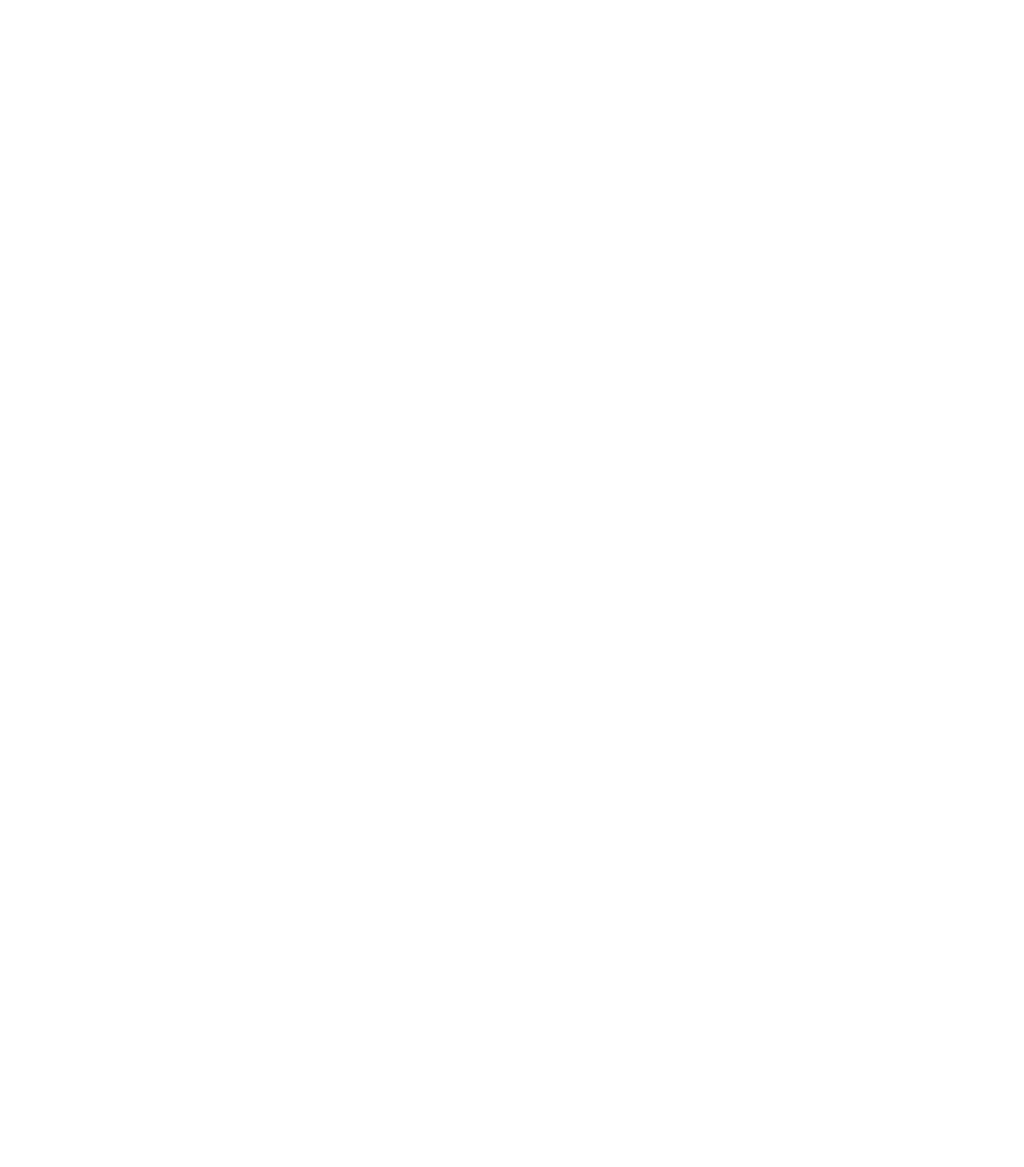
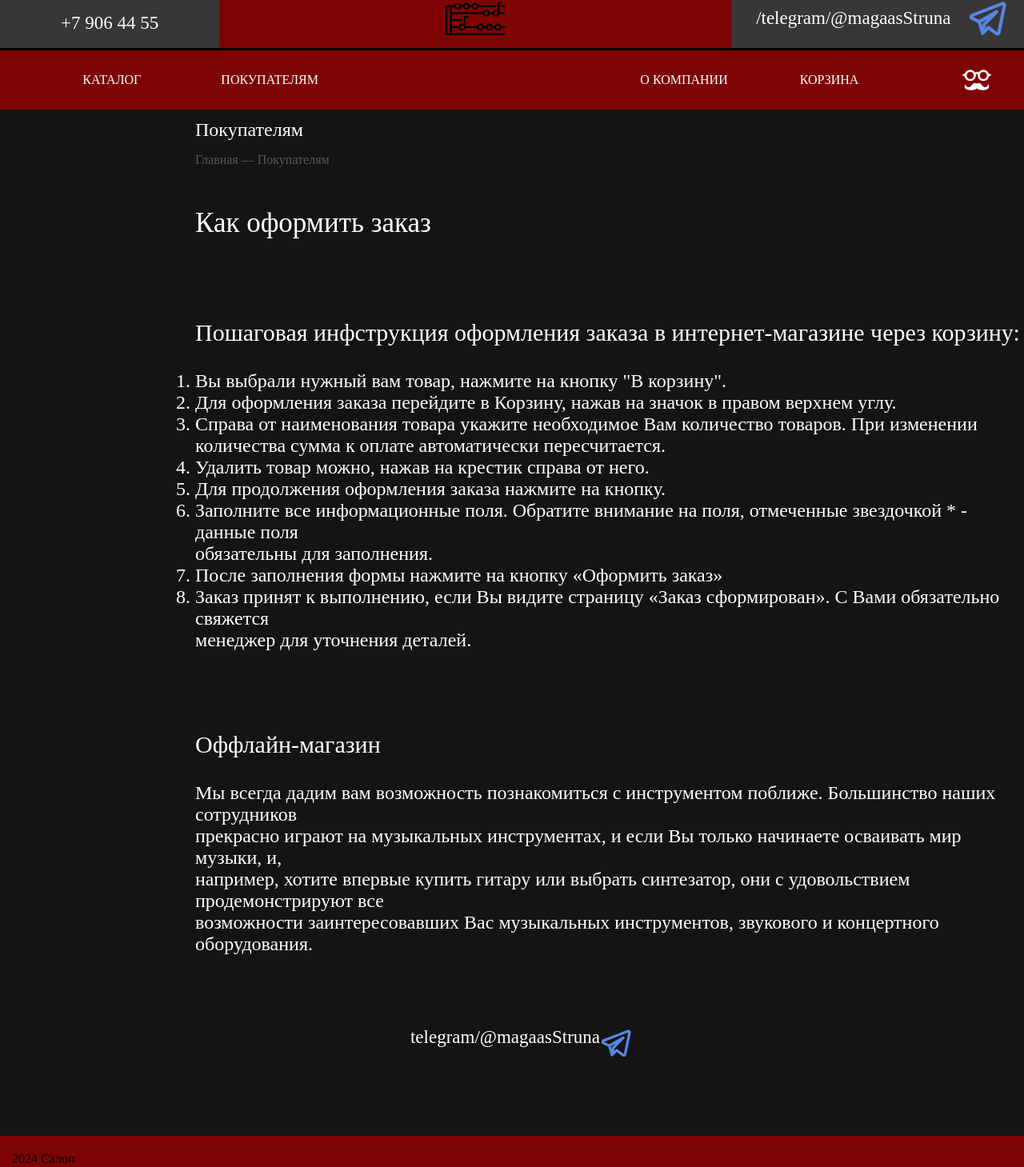
Before and after one commit to Sponk1/Music-shop, a React (Vite) app in the folder strunka/: page /Clients in a window 1280 px wide. Before the commit this address had no page. Shown: the part 14-1473 px from the top of the page at 80% size. Before the commit the page ends 800 px from the top, so only its background shows below. Built offline with nearby package versions, Linux system fonts and the light colour scheme.

Commit message:
........

```diff
--- a/strunka/src/App.jsx
+++ b/strunka/src/App.jsx
@@ -2,6 +2,7 @@
 import {BrowserRouter as Router, Route, Routes} from 'react-router-dom'
 import Home from './pages/Home'
 import CatalogMain from './pages/CatalogMain'
+import Clients from './pages/Clients'
 
 function App() {
 
@@ -11,6 +12,7 @@
         <Routes>
           <Route path='/' element={<Home />} />
           <Route path='/CatalogMain' element={<CatalogMain />} />
+          <Route path='/Clients' element={<Clients />} />
         </Routes>
       </Router>
     </div>
--- a/strunka/src/components/Header/Header.jsx
+++ b/strunka/src/components/Header/Header.jsx
@@ -4,7 +4,9 @@
 import scripkey from "../../img/scrip-key.svg"
 import tglogo from "../../img/tglogo.svg"
 import profilepic from "../../img/profilepic.svg"
-import CatalogMain from "../../pages/CatalogMain.jsx"
+import CatalogMain from "../../pages/CatalogMain.jsx";
+
+
 
 const Header = () => {
 
@@ -23,8 +25,10 @@
         </div>
             <div className="bottom-head">
                 <nav className="nav-bar-left">
-                    <a href="/CatalogMain">КАТАЛОГ</a>
-                    <a href="#">ПОКУПАТЕЛЯМ</a>
+                    <NavLink to={"/CatalogMain"}>КАТАЛОГ</NavLink>
+                    <NavLink to={"/Clients"}>ПОКУПАТЕЛЯМ</NavLink>
+                    {/* <a href="/CatalogMain">КАТАЛОГ</a> */}
+                    {/* <a href="./Clients">ПОКУПАТЕЛЯМ</a> */}
                 </nav>
                 <nav className="nav-bar-right">
                     <a href="#">О КОМПАНИИ</a>
--- a/strunka/src/components/PageComponents/ForCatalogMain/CatalogBodyMain.jsx
+++ b/strunka/src/components/PageComponents/ForCatalogMain/CatalogBodyMain.jsx
@@ -42,6 +42,7 @@
                         <a href="" className="type-card">
                             <div className="product-photo">
                                 <img src={drums} alt=""/>
+
                             </div>
                         </a>
                     </li>
--- /dev/null
+++ b/strunka/src/components/PageComponents/ForClients/ForClients.jsx
@@ -0,0 +1,53 @@
+import React from "react";
+import { NavLink } from "react-router-dom";
+import "./forClients.css";
+import tglogo from "../../../img/tglogo.svg";
+
+const ForClients = () => {
+    return (
+        <div className="for-clients">
+            <span className="buyers-txt">Покупателям</span>
+            <div className="road-map">
+                <nav>
+                    <NavLink to={'/'}>Главная</NavLink>
+                    <span> &mdash; </span>
+                    <NavLink to={"#"}>Покупателям</NavLink>
+                </nav>
+            </div>
+            <div>
+            <span className="how-to-order">Как оформить заказ</span>
+            <span className="instruction-txt">
+                Пошаговая инфструкция оформления заказа в интернет-магазине через корзину:
+            </span>
+                <ol type="1">
+                    <li>Вы выбрали нужный вам товар, нажмите на кнопку &quot;В корзину&quot;.</li>
+                    <li>Для оформления заказа перейдите в Корзину, нажав на значок в правом верхнем углу.</li>
+                    <li>Справа от наименования товара укажите необходимое Вам количество товаров. При изменении <p>количества сумма к оплате автоматически пересчитается.</p></li>
+                    <li>Удалить товар можно, нажав на крестик справа от него.</li>
+                    <li>Для продолжения оформления заказа нажмите на кнопку.</li>
+                    <li>Заполните все информационные поля. Обратите внимание на поля, отмеченные звездочкой * - данные поля <p>обязательны для заполнения.</p></li>
+                    <li>После заполнения формы нажмите на кнопку «Оформить заказ»</li>
+                    <li>Заказ принят к выполнению, если Вы видите страницу «Заказ сформирован». C Вами обязательно свяжется <p>менеджер для уточнения деталей.</p></li>
+                </ol>
+            </div>
+            <span className="off-shop">Оффлайн-магазин</span>
+            <div className="offline-instruction">
+                <span className="offline-txt">
+                    <p>Мы всегда дадим вам возможность познакомиться с инструментом поближе. Большинство наших сотрудников</p>
+                    <p>прекрасно играют на музыкальных инструментах, и если Вы только начинаете осваивать мир музыки, и,</p>
+                    <p>например, хотите впервые купить гитару или выбрать синтезатор, они с удовольствием продемонстрируют все</p>
+                    <p>возможности заинтересовавших Вас музыкальных инструментов, звукового и концертного оборудования.</p>
+                </span>
+            </div>
+            <div className="tg">
+                <a href="#" className="tg-link">
+                    telegram/@magaasStruna
+                    <img src={tglogo} alt="" />
+                </a>
+
+            </div>
+        </div>
+    );
+}
+
+export default ForClients;
--- /dev/null
+++ b/strunka/src/components/PageComponents/ForClients/forClients.css
@@ -0,0 +1,66 @@
+.for-clients {
+    display: grid;
+    width: 100%;
+    padding-left: 244px;
+    color: white;
+    background: #141414;
+}
+
+.buyers-txt {
+    font-size: 24px;
+    padding-top: 15px;
+}
+
+.road-map nav{
+    margin-top: 15px;
+    color: #575756;
+}
+.road-map a {
+    color: #575756;
+}
+
+.how-to-order {
+    display: flex;
+    flex-direction: column;
+    font-size: 35px;
+    margin-top: 50px;
+}
+
+.instruction-txt {
+    display: flex;
+    margin-top: 100px;
+    font-size: 30px;
+}
+
+ol {
+    margin-top: 30px;
+    font-size: 24px;
+}
+
+.off-shop {
+    display: flex;
+    margin-top: 100px;
+    font-size: 30px;
+}
+
+.offline-txt {
+    display: flex;
+    flex-direction: column;
+    margin-top: 30px;
+    font-size: 24px;
+}
+
+.tg {
+    display: flex;
+    margin-top: 90px;
+    font-size: 24px;
+    align-items: center;
+    justify-content: center;
+    margin-left: -244px;
+    margin-bottom: 100px;
+}
+
+img {
+    width: 40px;
+    height: 40px;
+}
--- /dev/null
+++ b/strunka/src/pages/Clients.jsx
@@ -0,0 +1,16 @@
+import React from "react";
+import Header from "../components/Header/Header";
+import Footer from "../components/Footer/Footer";
+import ClientsBody from "../components/PageComponents/ForClients/ForClients"
+
+function Clients() {
+    return (
+        <div>
+            <Header />
+            <ClientsBody />
+            <Footer />
+        </div>
+    );
+}
+
+export default Clients;
```
Also changed, not shown: strunka/src/components/PageComponents/ForCatalogMain/catalogBodyMain.css (line endings or trailing spaces).
